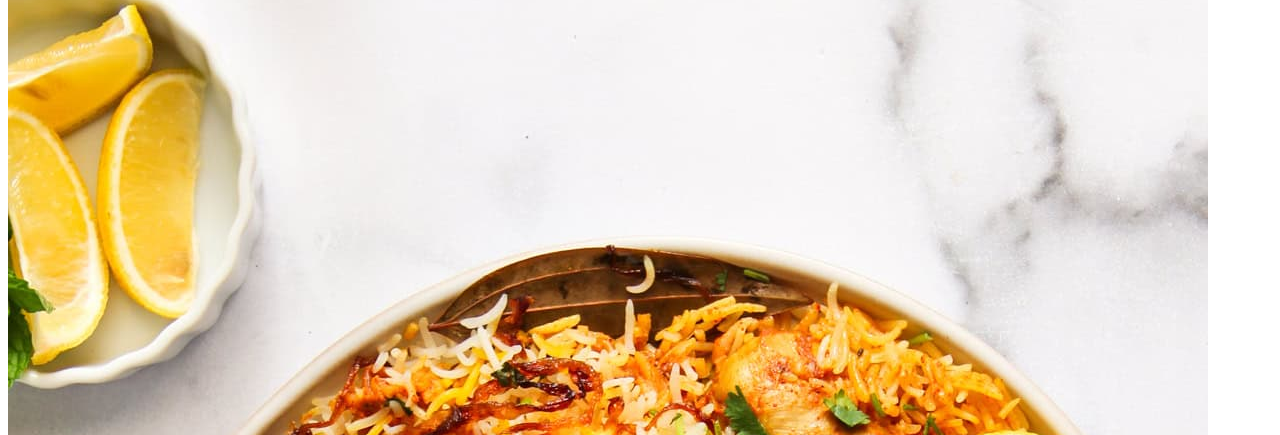
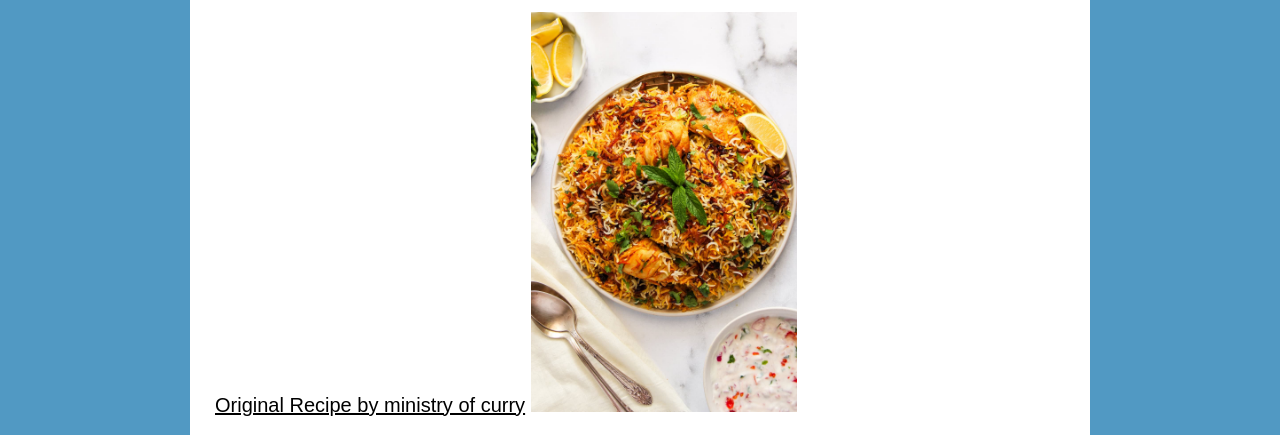
Before and after one commit to Harshith38/odin_recipes, a plain HTML site: page recipes/chicken-biryani.html in a window 1280 px wide. Shown: the part 145-580 px from the top of the page. Drawn offline with Linux system fonts and the light colour scheme.

Commit message:
add background color and image settings

```diff
--- a/recipes/chicken-biryani.html
+++ b/recipes/chicken-biryani.html
@@ -4,9 +4,11 @@
     <meta charset="UTF-8">
     <meta name="viewport" content="width=device-width, initial-scale=1.0">
     <title>Chicken Biryani</title>
+    <link rel="stylesheet" href="../style.css">
 </head>
 <body>
-    <a href="../index.html">Home</a>
+    <div class="recipe">
+        <a href="../index.html">Home</a>
     <h1>Chicken Biryani</h1>
     <a href="https://ministryofcurry.com/chicken-biryani/#ingredients">Original Recipe by ministry of curry</a>
     <img src="../images/chicken-biryani.jpg" alt="chicken-biryani">
@@ -33,6 +35,7 @@
         <li>Cook the chicken and layer the rice</li>
         <li>Serve</li>
     </ol>
+    </div>
 
 
 </body>
--- a/style.css
+++ b/style.css
@@ -1,26 +1,48 @@
 body{
     font-family: Arial, Helvetica, sans-serif;
-    background-color: #20709f;
+    /*
+    color: azure;
+    background: #eee;*/
+    background: #5199c3;
+    width: 900px;
+    margin: 20px auto;
 
 }
 
 .title-name{
-    text-align: center;
+    /*text-align: center;*/
     background-color: blanchedalmond;
+    color: black;
 
 }
 
+img{
+    margin: 0px auto;
+    height: 400px ;
+    width: auto;
+}
+
+.recipe{
+
+    font-size: 20px;
+    background: #fff;
+    padding: 15px 25px;
+}
+.recipe-list{
+    font-size: 20px;
+    margin: 20px auto;
+    padding: 15px 25px;
+    background: #fff;
+}
 
 
-.recipe-list{
-    color: azure;
-}
-
 a{
-    color: azure;
+    /*color: azure;*/
+    color: black;
 }
 
 footer{
     background-color: antiquewhite;
+    color: black;
 
 }
```
Also changed, not shown: index.html (+2 -0 lines), recipes/lasagna.html (+6 -3 lines).
